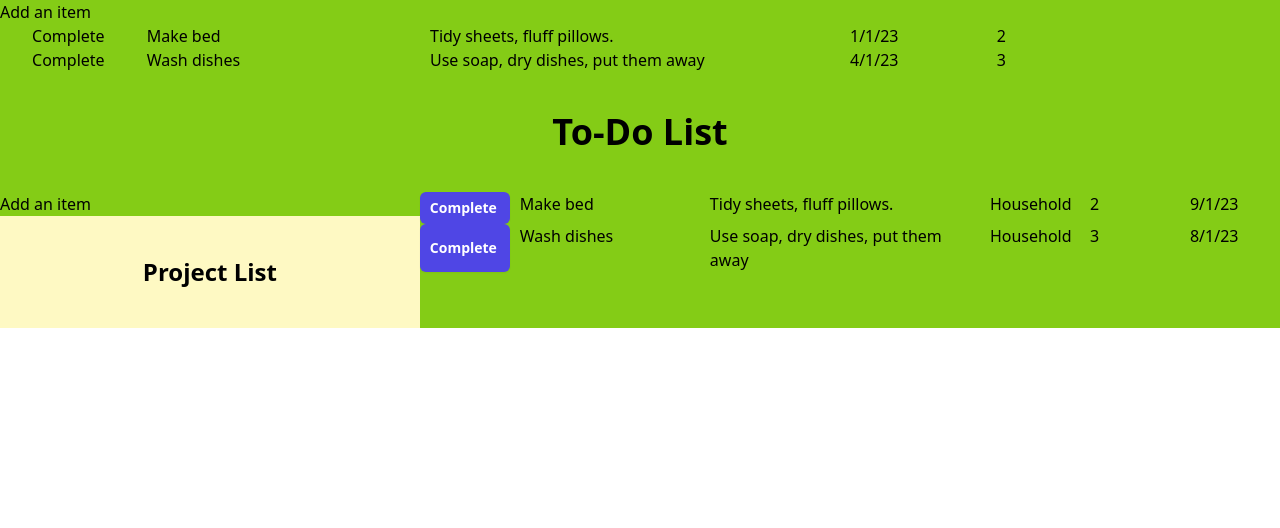
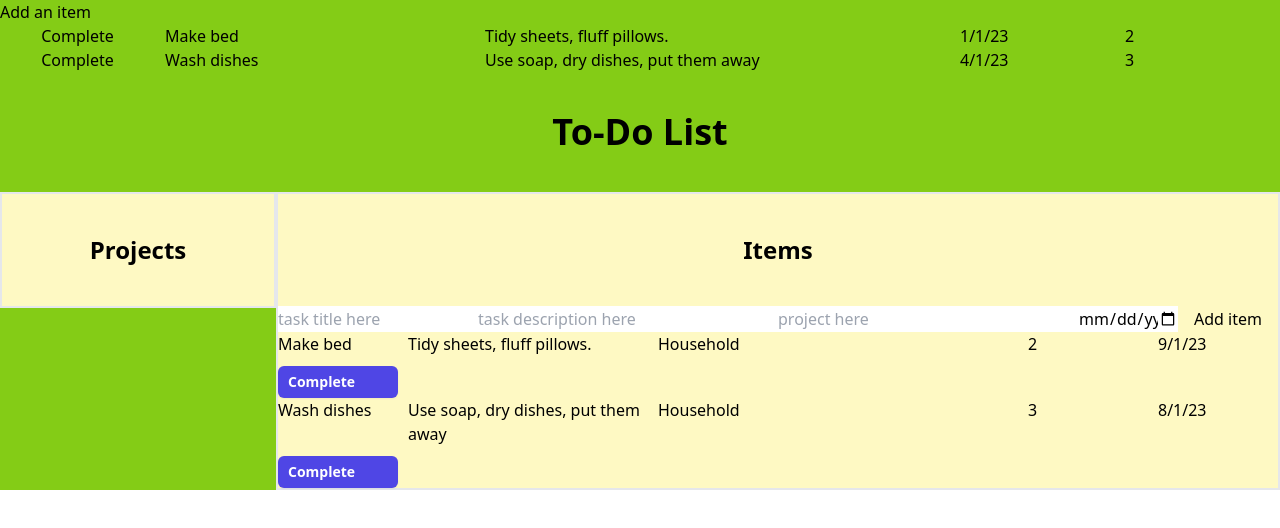
Before and after one commit to edensalt/todo-list, a website built with webpack: page dist/index.html in a window 1280 px wide. Built offline with nearby package versions, Linux system fonts and the light colour scheme.

Commit message:
Fix grid style and update logic to add and remove items from list. Remove add task button

```diff
--- a/src/components/form.js
+++ b/src/components/form.js
@@ -2,11 +2,12 @@ import { createFormField, createDataList, createSubmitBtn } from './form_compone
 import { createItem, masterList } from '../modules/create_list_item';
 import RenderToDoList from './list';
 
-const ItemForm = function createForm() {
+const ItemForm = function () {
   const container = document.querySelector('#form-container');
 
   const form = document.createElement('form');
   form.setAttribute('id', 'item-form');
+  form.classList.add('grid', 'grid-cols-list');
 
   container.appendChild(form);
 
@@ -16,14 +17,9 @@ const ItemForm = function createForm() {
   createDataList(form, 'priority-list', 'priority', 'priority', 'tel', 1, 2, 3);
   createFormField(form, 'date', 'due-date', 'due-date', '');
   createSubmitBtn(form, 'submit', 'submit-button', 'Add item');
+
+  return form;
 };
-
-function resetList() {
-  const listContainer = document.querySelector('#list-container');
-  while (listContainer.firstChild) {
-    listContainer.removeChild(listContainer.firstChild);
-  }
-}
 
 const AddItem = function () {
   const submit = document.querySelector('#submit-button');
@@ -35,14 +31,15 @@ const AddItem = function () {
     const priority = document.querySelector('#priority').value;
     const dueDate = document.querySelector('#due-date').value;
     createItem(title, description, project, priority, dueDate);
-    resetList();
+    const form = document.querySelector('#item-form');
+    form.reset();
     RenderToDoList();
     console.table(masterList);
   });
 };
 
 const AddItemForm = function () {
-  const parent = document.querySelector('#parent');
+  const parent = document.querySelector('#items');
   const container = document.createElement('div');
   container.setAttribute('id', 'form-container');
   parent.appendChild(container);
--- a/src/components/form_components.js
+++ b/src/components/form_components.js
@@ -33,7 +33,7 @@ const createDataList = function (
   option3.value = value3;
 
   container.appendChild(field);
-  container.appendChild(datalist);
+  field.appendChild(datalist);
   datalist.appendChild(option1);
   datalist.appendChild(option2);
   datalist.appendChild(option3);
--- a/src/components/list.js
+++ b/src/components/list.js
@@ -3,20 +3,22 @@ import {
   addDoneBtn, addTitle, addDescription, addDueDate, addPriority, addProject,
 } from './list_components';
 
-const RenderToDoList = function renderItemList() {
-  const parent = document.querySelector('#main-content');
+const RenderToDoList = function () {
+  const parent = document.querySelector('#items-container');
+  parent.innerHTML = '';
   // Check if list exists. If yes, remove items and re-render. If no, render.
   const container = document.createElement('div');
-  container.setAttribute('id', 'list-container');
+  container.setAttribute('id', 'items-list');
   masterList.forEach((item) => {
     const card = document.createElement('div');
     card.setAttribute('id', 'list-item');
-    addDoneBtn(item, card);
+    card.classList.add('grid', 'grid-cols-list');
     addTitle(item, card);
     addDescription(item, card);
     addProject(item, card);
     addPriority(item, card);
     addDueDate(item, card);
+    addDoneBtn(item, card);
     container.appendChild(card);
   });
   parent.appendChild(container);
--- a/src/components/list_components.js
+++ b/src/components/list_components.js
@@ -1,13 +1,6 @@
 import removeItem from '../modules/remove_list_item';
 import { masterList } from '../modules/create_list_item';
 import RenderToDoList from './list';
-
-function resetList() {
-  const listContainer = document.querySelector('#list-container');
-  while (listContainer.firstChild) {
-    listContainer.removeChild(listContainer.firstChild);
-  }
-}
 
 function addDoneBtn(item, card) {
   const btn = document.createElement('button');
@@ -19,7 +12,6 @@ function addDoneBtn(item, card) {
   btn.addEventListener('click', (e) => {
     e.preventDefault();
     removeItem(e);
-    resetList();
     RenderToDoList();
   });
   card.appendChild(btn);
--- a/src/navigation/index.js
+++ /dev/null
@@ -1,3 +0,0 @@
-import toAddItem from './to_add_item';
-
-export default toAddItem;
--- a/src/navigation/to_add_item.js
+++ /dev/null
@@ -1,10 +0,0 @@
-import AddItemForm from '../components/form';
-
-const toAddItem = function () {
-  const addItemBtn = document.querySelector('#add-item-btn');
-  addItemBtn.addEventListener('click', () => {
-    AddItemForm();
-  });
-};
-
-export default toAddItem;
--- a/src/page_sections/left_sidebar.js
+++ b/src/page_sections/left_sidebar.js
@@ -3,12 +3,12 @@ const LeftSideBar = function () {
 
   const projects = document.createElement('div');
   projects.setAttribute('id', 'projects');
-  projects.classList.add('bg-yellow-100');
+  projects.classList.add('bg-yellow-100', 'border-2');
 
   const projectHeader = document.createElement('h2');
   projectHeader.setAttribute('id', 'project-header');
   projectHeader.classList.add('text-2xl', 'font-bold', 'flex', 'justify-center', 'py-10');
-  projectHeader.innerHTML = 'Project List';
+  projectHeader.innerHTML = 'Projects';
 
   const projectList = document.createElement('div');
   projectList.setAttribute('id', 'project-div');
--- a/src/page_sections/main_content.js
+++ b/src/page_sections/main_content.js
@@ -0,0 +1,28 @@
+import AddItemForm from '../components/form';
+import RenderToDoList from '../components/list';
+
+const MainContent = function () {
+  const parent = document.querySelector('#main-content');
+
+  const items = document.createElement('div');
+  items.setAttribute('id', 'items');
+  items.classList.add('bg-yellow-100', 'border-2');
+
+  const itemsHeader = document.createElement('h2');
+  itemsHeader.setAttribute('id', 'items-header');
+  itemsHeader.classList.add('text-2xl', 'font-bold', 'flex', 'justify-center', 'py-10');
+  itemsHeader.innerHTML = 'Items';
+
+  const itemsContainer = document.createElement('div');
+  itemsContainer.setAttribute('id', 'items-container');
+
+  parent.appendChild(items);
+  items.appendChild(itemsHeader);
+  items.appendChild(AddItemForm());
+  items.appendChild(itemsContainer);
+  itemsContainer.appendChild(RenderToDoList());
+
+  return items;
+};
+
+export default MainContent;
--- a/src/pages/homepage.js
+++ b/src/pages/homepage.js
@@ -1,6 +1,5 @@
 import LeftSideBar from '../page_sections/left_sidebar';
-import RenderToDoList from '../components/list';
-import toAddItem from '../navigation';
+import MainContent from '../page_sections/main_content';
 
 const HomePage = function () {
   const main = document.querySelector('#main');
@@ -12,21 +11,12 @@ const HomePage = function () {
   const mainContent = document.createElement('div');
   mainContent.setAttribute('id', 'main-content');
 
-  function addItemBtn() {
-    const btn = document.createElement('button');
-    btn.innerHTML = 'Add an item';
-    btn.setAttribute('id', 'add-item-btn');
-    return btn;
-  }
-
   main.appendChild(leftSideBar);
   main.appendChild(mainContent);
 
-  leftSideBar.appendChild(addItemBtn());
   leftSideBar.appendChild(LeftSideBar());
 
-  toAddItem();
-  RenderToDoList();
+  mainContent.appendChild(MainContent());
 };
 
 export default HomePage;
--- a/src/style.css
+++ b/src/style.css
@@ -7,9 +7,3 @@
         @apply inline-flex items-center gap-x-1.5 rounded-md bg-indigo-600 px-2.5 py-1.5 text-sm font-semibold text-white shadow-sm hover:bg-indigo-500 focus-visible:outline focus-visible:outline-2 focus-visible:outline-offset-2 focus-visible:outline-indigo-600
     }
 }
-
-#list-item {
-    display: grid;
-    grid-template-columns: 1fr 2fr 3fr 1fr 1fr 1fr;
-    gap: 10px;
-}
--- a/tailwind.config.js
+++ b/tailwind.config.js
@@ -4,7 +4,7 @@ module.exports = {
   theme: {
     extend: {
       gridTemplateColumns: {
-        'grid-list': '1fr 2fr 3fr 1fr 1fr 1fr',
+        list: '200px 300px 200px 100px 100px 100px',
         main: '1fr 3fr',
       },
     },
```
